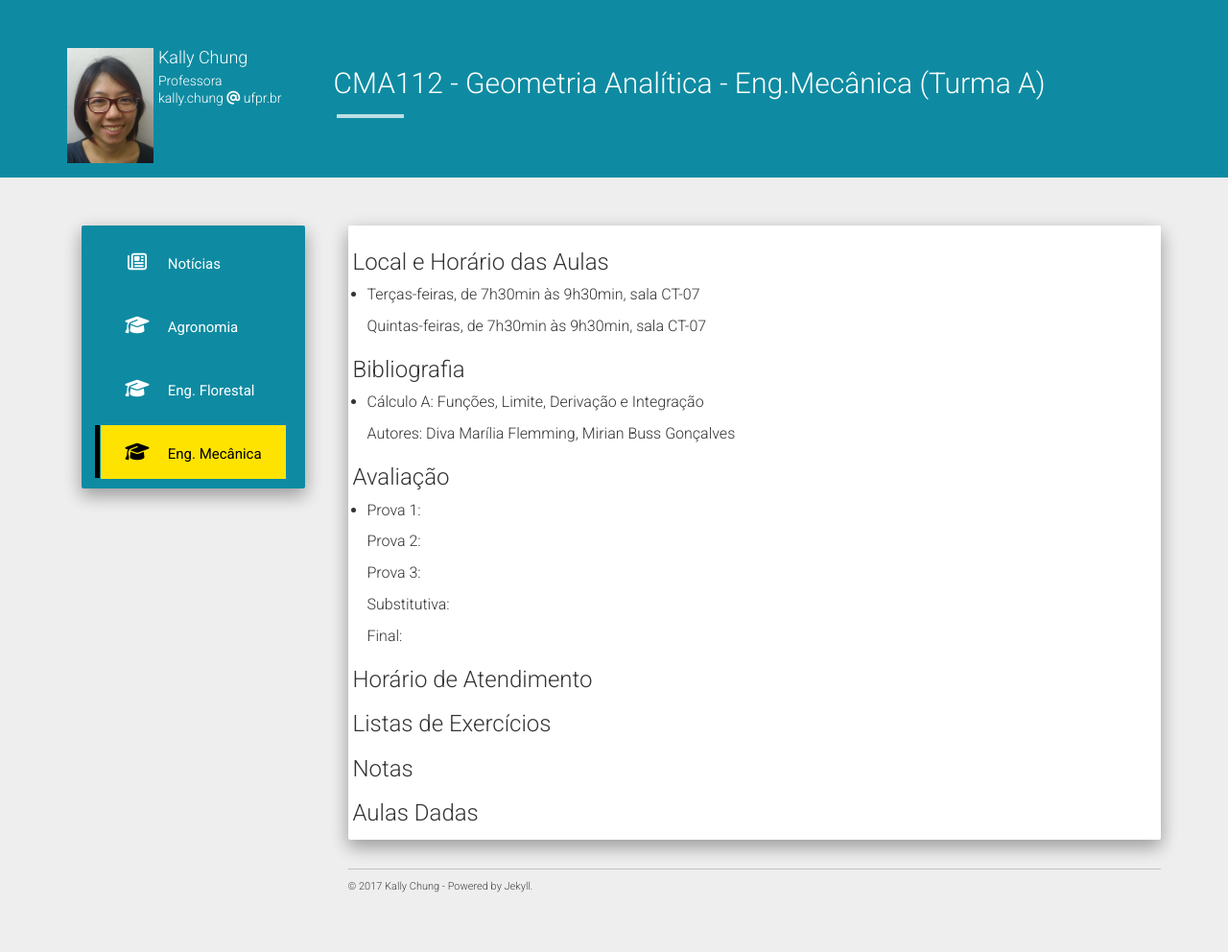
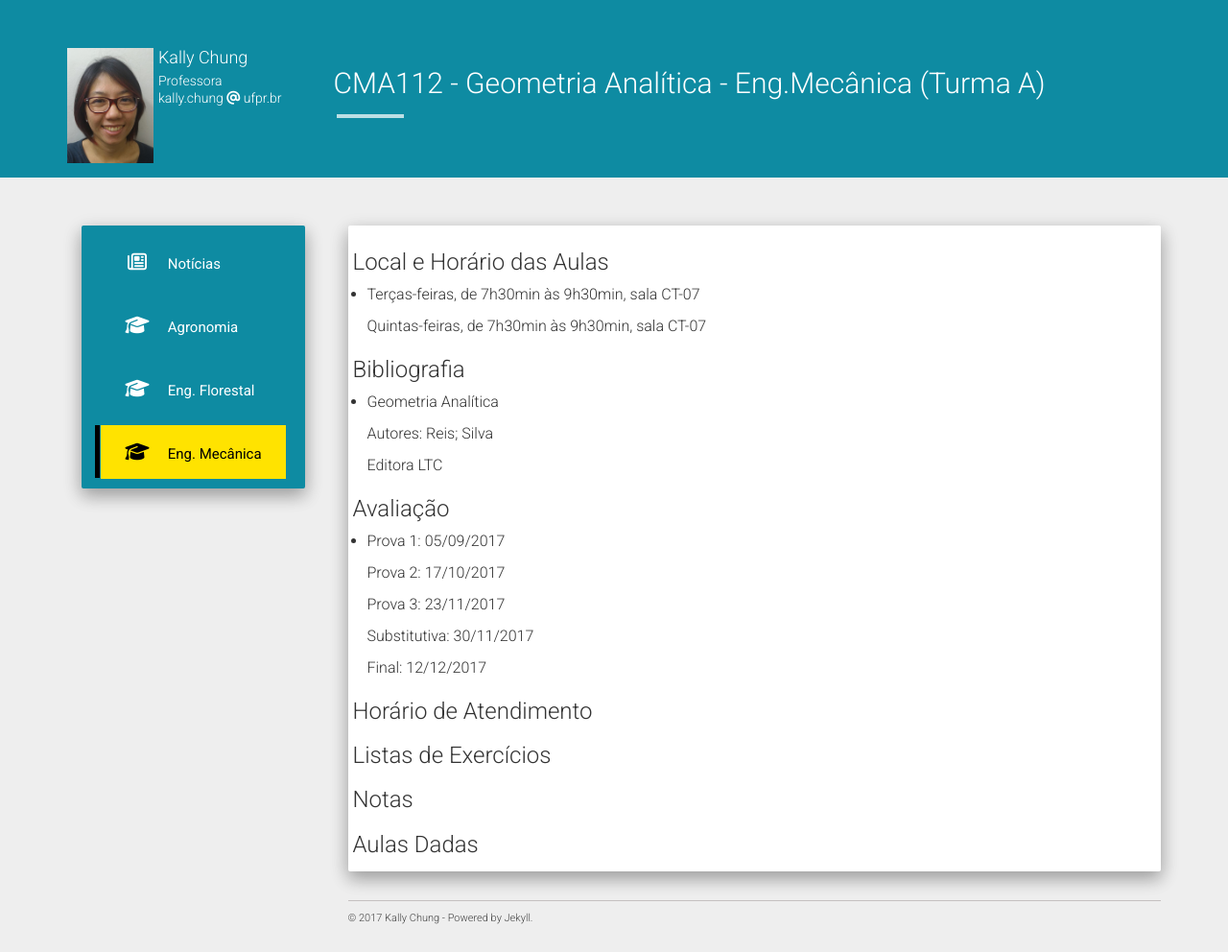
Before and after one commit to chunggnuhc/chunggnuhc.github.io, a Jekyll site: the page built from engMecanica2sem2017.md, in a window 1280 px wide. Shown: the whole page at 96% size. Built offline with Jekyll 4.4.1, drawn with Linux system fonts in a browser that asks for light colours; nearby versions of some CDN libraries; before the commit the page ends 959 px from its top, so only the background shows below that.

Commit message:
Informações GA-EMec completadas

```diff
--- a/engMecanica2sem2017.md
+++ b/engMecanica2sem2017.md
@@ -11,21 +11,23 @@ permalink: /engMec2sem2017-GA/
 
 <h3>Bibliografia</h3>
 
-- Cálculo A: Funções, Limite, Derivação e Integração
+- Geometria Analítica
 
-  Autores: Diva Marília Flemming, Mirian Buss Gonçalves
+  Autores: Reis; Silva
+
+  Editora LTC
 
 <h3>Avaliação</h3>
 
-- Prova 1:
+- Prova 1: 05/09/2017
 
-  Prova 2:
+  Prova 2: 17/10/2017
 
-  Prova 3:
+  Prova 3: 23/11/2017
 
-  Substitutiva:
+  Substitutiva: 30/11/2017
 
-  Final:
+  Final: 12/12/2017
 
 <h3>Horário de Atendimento</h3>
 
```
